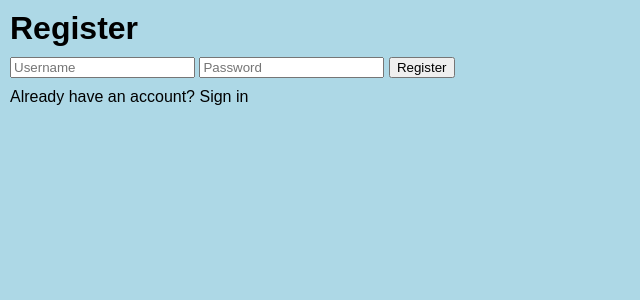
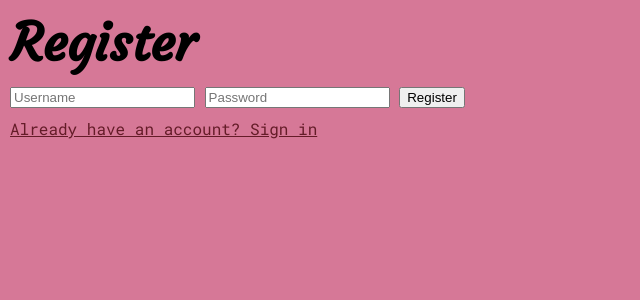
Before and after one commit to Pichi00/ToDoList, a Flask app: page /register in a window 1280 px wide. Shown: the top 300 px of the page, without its empty margins (0-640 px from the left). Run offline with Flask 2, Linux system fonts and the light colour scheme.

Commit message:
Update appearance of the site

```diff
--- a/app.py
+++ b/app.py
@@ -9,7 +9,7 @@ from flask_bcrypt import Bcrypt
 from sqlalchemy import ForeignKey
 
 app = Flask(__name__)
-app.config['SQLALCHEMY_DATABASE_URI'] = 'sqlite:///database.db' #relative path (four slashes is absolute path)
+app.config['SQLALCHEMY_DATABASE_URI'] = 'sqlite:///database.db'
 app.config['SECRET_KEY'] = 'G20ttjQPbdxdUwU4n2n0j'
 db = SQLAlchemy(app)
 bcrypt = Bcrypt(app)
@@ -76,7 +76,7 @@ def index():
     else:
         done_tasks = Task.query.order_by(Task.date_created).filter_by(user_id = current_user.id).filter_by(completed=True).all()
         todo_tasks = Task.query.order_by(Task.date_created).filter_by(user_id = current_user.id).filter_by(completed=False).all()
-        return render_template('index.html', done_tasks=done_tasks, todo_tasks=todo_tasks)
+        return render_template('index.html', done_tasks=done_tasks, todo_tasks=todo_tasks, username = current_user.username)
 
 @app.route('/delete/<int:id>')
 @login_required
--- a/static/css/main.css
+++ b/static/css/main.css
@@ -1,7 +1,9 @@
 body, html {
     margin: 0;
     font-family: sans-serif;
-    background-color: lightblue;
+    background-color: rgb(214, 120, 151);
+    color: black;
+    font-family: 'Roboto Mono', monospace;
 }
 
 .content {
@@ -10,7 +12,7 @@ body, html {
 }
 
 table, td, th {
-    border: 1px solid #aaa;
+    border: 1px solid rgb(107, 107, 107);
 }
 
 table {
@@ -31,6 +33,15 @@ form, h1, a {
     margin: 10px;
 }
 
+h1{
+    font-family: 'Courgette', cursive;
+    font-size:52px;
+}
+
+h2{
+    font-family: 'Courgette', cursive;
+}
+
 a{
    color: black;
    text-decoration: none;
@@ -41,6 +52,17 @@ a{
 }
 
 .completedTask{
-    color: gray;
+    color: rgb(65, 65, 65);
     text-decoration: line-through;
 }
+
+header{
+    text-align: right;
+    padding: 5px;
+    background-color: rgb(190, 100, 130);
+}
+
+.sign-link{
+    text-decoration: underline;
+    color: rgb(100, 28, 40);
+}
--- a/templates/base.html
+++ b/templates/base.html
@@ -5,6 +5,10 @@
     <meta http-equiv="X-UA-Compatible" content="IE=edge">
     <meta name="viewport" content="width=device-width, initial-scale=1.0">
     <link rel="stylesheet" href="{{ url_for('static', filename='css/main.css') }}"/>
+    <!--fonts-->
+    <link rel="preconnect" href="https://fonts.googleapis.com">
+    <link rel="preconnect" href="https://fonts.gstatic.com" crossorigin>
+    <link href="https://fonts.googleapis.com/css2?family=Courgette&family=Roboto+Mono&display=swap" rel="stylesheet">
     {% block head %}{% endblock %}
 </head>
 <body>
--- a/templates/index.html
+++ b/templates/index.html
@@ -8,16 +8,13 @@
         window.location="/mark/"+id;
     };
 
-    function delete_task(id){
-        window.location="/delete/"+id;
-    };
 </script>
 <script src="https://kit.fontawesome.com/efac997b28.js" crossorigin="anonymous"></script>
 {% endblock %}
 
 {% block body %}
 <header>
-    <a>Currently logged in as {{username}}</a>
+    <a >Currently logged in as <b>{{username}}</b></a>
     <a href="{{url_for('logout')}}">
         <input type="button" value="Logout"/>
     </a>
--- a/templates/login.html
+++ b/templates/login.html
@@ -14,5 +14,5 @@
     {{ form.submit }}
 </form>
 
-<a href="{{url_for('register')}}">Don't have an account? Sign up</a><br>
+<a href="{{url_for('register')}}" class="sign-link">Don't have an account? Sign up</a><br>
 {% endblock %}
--- a/templates/register.html
+++ b/templates/register.html
@@ -16,5 +16,5 @@
     {{ form.submit }}
 </form>
 
-<a href="{{url_for('login')}}">Already have an account? Sign in</a><br>
+<a href="{{url_for('login')}}" class="sign-link">Already have an account? Sign in</a><br>
 {% endblock %}
```
Also changed, not shown: database.db.
